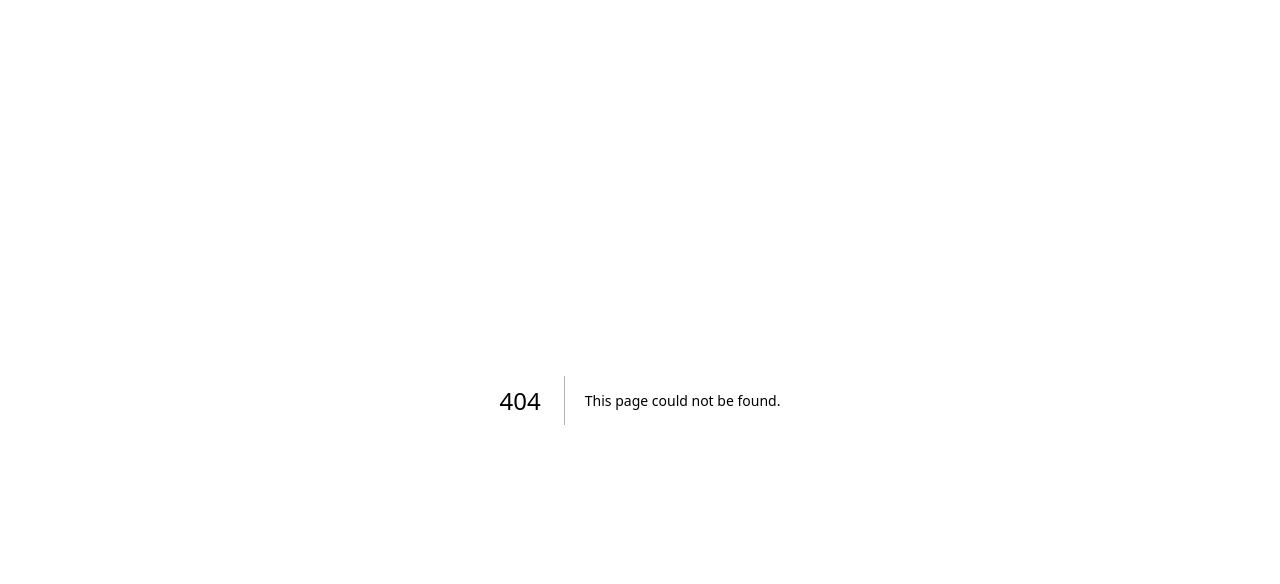
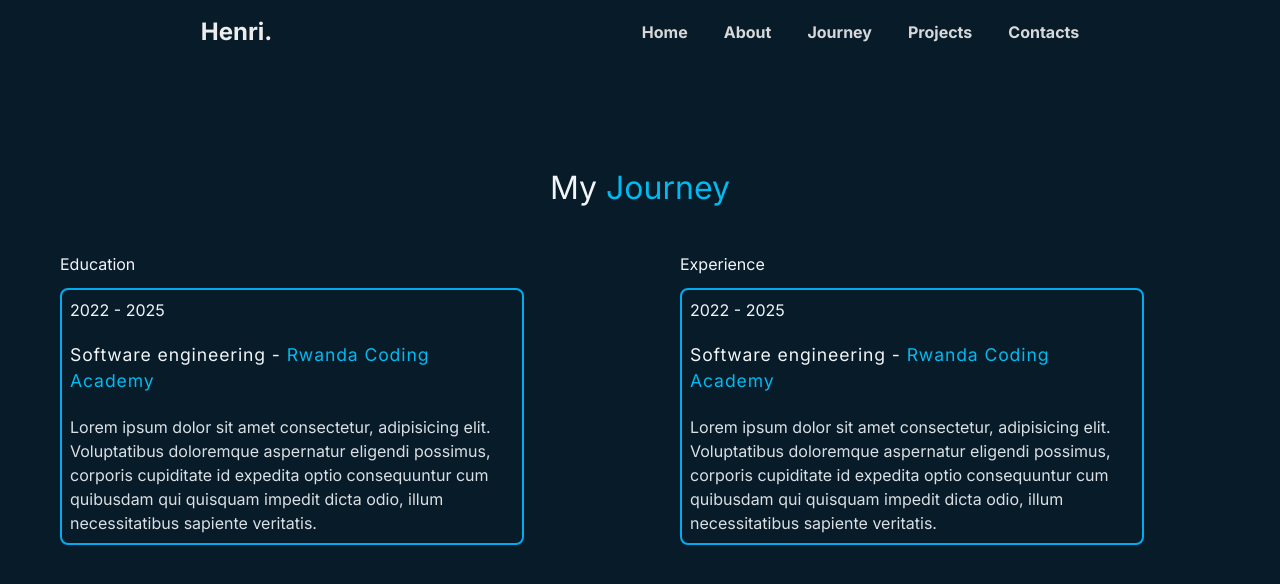
Before and after one commit to HenriTresor/portfolio, a Next.js app: page /journey in a window 1280 px wide. Before the commit this address had no page. Shown: the top 584 px of the page. Built offline with nearby package versions, Linux system fonts and the light colour scheme.

Commit message:
added education and experience

```diff
--- a/app/about/page.tsx
+++ b/app/about/page.tsx
@@ -18,7 +18,7 @@ const About = (props: Props) => {
                   className='rounded-full h-[200px] w-[200px] object-fill outline-7 outline-[#00abf0] outline outline-offset-4'
         />
 
-        <p className='text-slate-100 text-left p-10 ml-3 mr-3 mt-5 tracking-widest leading-7 '>
+        <p className='text-slate-100 text-left p-10 ml-3 mr-3 mt-5 tracking-wider leading-7 '>
           I am a skilled software engineer with a strong foundation in coding and a passion for creating innovative solutions. With expertise in languages such as Python and C, I have successfully developed and deployed robust software applications. My proficiency extends to database management, web development, and software testing, ensuring seamless functionality and user satisfaction. Adaptable and detail-oriented, I thrive in collaborative environments where I can leverage my problem-solving skills to overcome complex challenges. Committed to staying at the forefront of technological advancements, I continuously seek opportunities to expand my knowledge and contribute to cutting-edge projects. With a proven track record of delivering high-quality software solutions, I am ready to make a valuable impact in the field of software engineering.
         </p>
          </div>
--- a/app/education/page.tsx
+++ /dev/null
@@ -1,25 +0,0 @@
-import Header from '@/components/Header'
-import React from 'react'
-
-type Props = {}
-
-function Education({ }: Props) {
-    return (
-        <div className='bg-[#081b29] h-max-screen'>
-            <Header />
-            <div className='h-screen flex flex-col p-5 text-center w-full items-center mt-20'>
-                <h1 className='text-[3em] text-white'>My <span className='text-[#00abf0]'>Journey</span></h1>
-                <div className='flex'>
-                    <div className=''>
-                        <h1>Education</h1>
-                        <div className='text-white border-34 border-[#00abf0] w-auto h-auto p-5'>
-                            <h1>Associate&apos;s Degree - Software engineering</h1>
-                        </div>
-                        </div>
-                </div>
-            </div>
-        </div>
-    )
-}
-
-export default Education
--- a/app/globals.css
+++ b/app/globals.css
@@ -21,3 +21,15 @@
 .bar{
     @apply w-[30px] h-1 bg-white rounded-sm cursor-pointer
 }
+
+.box{
+    @apply w-[80%] border-2 border-[#00abf0] rounded-lg p-2 mb-5 flex gap-5 flex-col mt-3
+}
+
+.box p {
+    @apply  opacity-90
+}
+
+.box h1 {
+    @apply text-[1.1em] tracking-wider
+}
--- /dev/null
+++ b/app/journey/page.tsx
@@ -0,0 +1,41 @@
+import Header from '@/components/Header'
+import React from 'react'
+
+type Props = {}
+
+function Education({ }: Props) {
+    return (
+        <div className='bg-[#081b29] h-max-screen'>
+            <Header />
+            <div className='h-screen flex flex-col p-5 justify-start mt-20 items-center gap-10 text-slate-100' >
+                <h1 className='text-[2em]'>My <span className='text-[#00baf0]'>Journey</span></h1>
+
+                <div className='flex justify-center items-start w-full'>
+                    <div className='ml-10'>
+                        <h1>Education</h1>
+                        <div className='box'>
+                            <span>
+                                2022 - 2025
+                            </span>
+                            <h1>Software engineering - <span className='text-[#00baf0]'>Rwanda Coding Academy</span></h1>
+                            <p>Lorem ipsum dolor sit amet consectetur, adipisicing elit. Voluptatibus doloremque aspernatur eligendi possimus, corporis cupiditate id expedita optio consequuntur cum quibusdam qui quisquam impedit dicta odio, illum necessitatibus sapiente veritatis.</p>
+                        </div>
+
+                    </div>
+                    <div className='ml-10'>
+                            <h1>Experience</h1>
+                        <div className='box'>
+                            <span>
+                                2022 - 2025
+                            </span>
+                            <h1>Software engineering - <span className='text-[#00baf0]'>Rwanda Coding Academy</span></h1>
+                            <p>Lorem ipsum dolor sit amet consectetur, adipisicing elit. Voluptatibus doloremque aspernatur eligendi possimus, corporis cupiditate id expedita optio consequuntur cum quibusdam qui quisquam impedit dicta odio, illum necessitatibus sapiente veritatis.</p>
+                        </div>
+                    </div>
+                </div>
+           </div>
+        </div>
+    )
+}
+
+export default Education
--- a/components/Header/index.tsx
+++ b/components/Header/index.tsx
@@ -35,8 +35,11 @@ const Header = (props: Props) => {
                     <Link href={'/about'}>
                         <li className='nav-list-item'>About</li>
                     </Link>
-                    <Link href={'/education'}>
-                        <li className='nav-list-item'>Education</li>
+                    <Link href={'/journey'}>
+                        <li className='nav-list-item'>Journey</li>
+                    </Link>
+                    <Link href={'/projects'}>
+                        <li className='nav-list-item'>Projects</li>
                     </Link>
                     <Link href={'/contacts'}>
                         <li className='nav-list-item'>Contacts</li>
```
